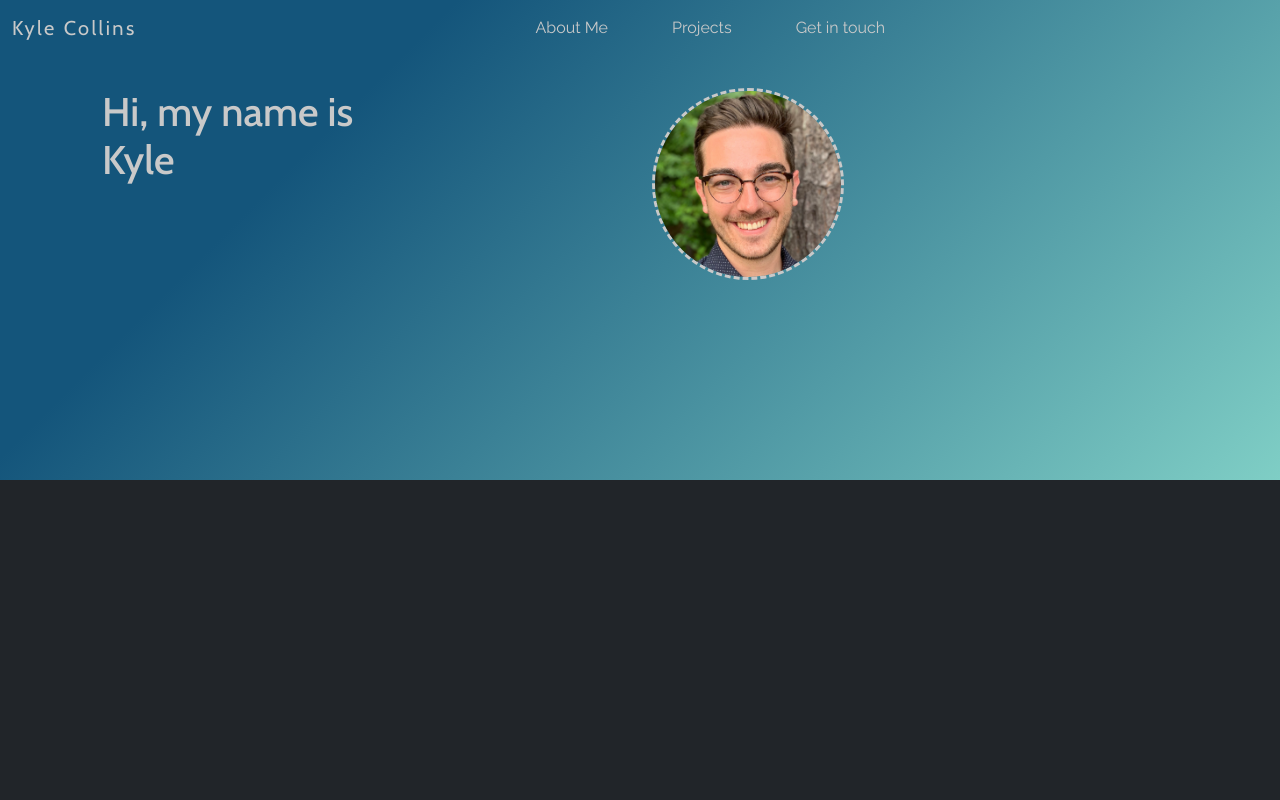
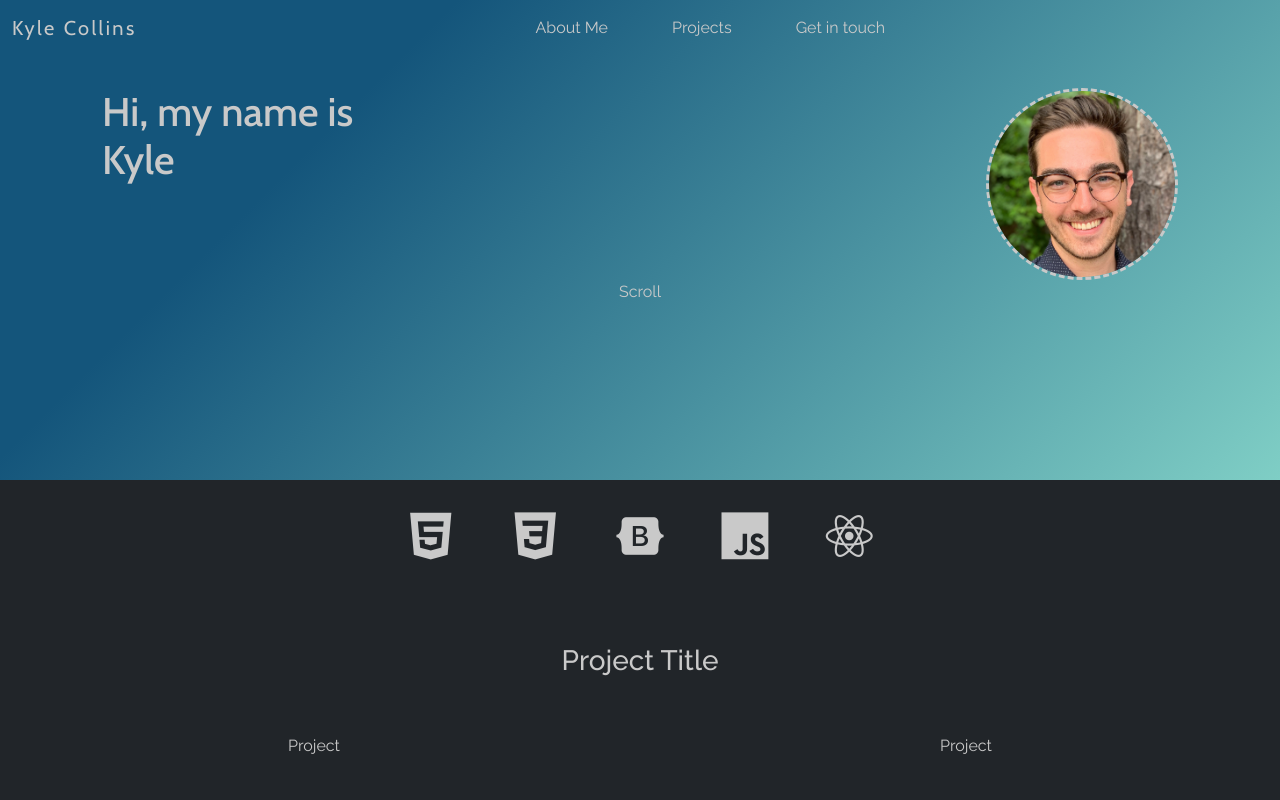
Before and after one commit to KyleCC770/Portfolio-site-2022, a plain HTML site: page index.html in a window 1280 px wide. Shown: the top 800 px of the page. Drawn offline with nearby package versions, Linux system fonts and the light colour scheme.

Commit message:
removed files

```diff
--- a/css/styles.css
+++ b/css/styles.css
@@ -50,3 +50,21 @@ body {
   border: 0.2rem dashed;
   border-radius: 50%;
 }
+
+/*scroll*/
+.scroll:link {
+  text-decoration: none;
+  color: #c9c9c9;
+}
+
+/*Technologies*/
+i {
+  font-size: 3rem;
+}
+i:hover {
+  color: #6fbcb9 !important;
+
+  transition: color 2s ease-in-out 100ms;
+  transition: all 1s ease-in-out 100ms;
+  font-size: 3.5rem;
+}
--- a/index.html
+++ b/index.html
@@ -13,6 +13,12 @@
       integrity="sha384-1BmE4kWBq78iYhFldvKuhfTAU6auU8tT94WrHftjDbrCEXSU1oBoqyl2QvZ6jIW3"
       crossorigin="anonymous"
     />
+
+    <link
+      rel="stylesheet"
+      href="https://cdn.jsdelivr.net/gh/devicons/devicon@v2.15.1/devicon.min.css"
+    />
+
     <link rel="preconnect" href="https://fonts.googleapis.com" />
     <link rel="preconnect" href="https://fonts.gstatic.com" crossorigin />
     <link
@@ -67,7 +73,7 @@
               Kyle
             </h1>
           </div>
-          <div class="col-6 d-flex justify-content-start">
+          <div class="col-6 d-flex justify-content-end">
             <img
               class="headshotImage"
               src="images/headshot.jpg"
@@ -75,6 +81,48 @@
             />
           </div>
         </div>
+        <div class="row justify-content-center">
+          <div class="col text-center" id="section04">
+            <a class="scroll" href="#practice"><span></span>Scroll</a>
+          </div>
+        </div>
+      </div>
+    </section>
+    <!--Technologies Section-->
+    <section id="technologies">
+      <div class="row justify-content-center p-4">
+        <div class="col-1 text-center p-2">
+          <i class="devicon-html5-plain"></i>
+        </div>
+        <div class="col-1 text-center p-2">
+          <i class="devicon-css3-plain"></i>
+        </div>
+        <div class="col-1 text-center p-2">
+          <i class="devicon-bootstrap-plain"></i>
+        </div>
+        <div class="col-1 text-center p-2">
+          <i class="devicon-javascript-plain"></i>
+        </div>
+        <div class="col-1 text-center p-2">
+          <i class="devicon-react-original"></i>
+        </div>
+      </div>
+    </section>
+    <section class="projects">
+      <div class="row project-title pt-5 pb-5">
+        <div class="col text-center">
+          <h3>Project Title</h3>
+        </div>
+      </div>
+      <div class="row project-cards">
+        <div class="col-md-6 text-center">Project</div>
+        <div class="col-md-6 text-center">Project</div>
+      </div>
+    </section>
+    <!--practice section-->
+    <section id="practice" style="margin-top: 1000px">
+      <div class="row mt-6">
+        <p style="font-size: 20rem">whattup</p>
       </div>
     </section>
 
```
Also changed, not shown: 1 other file.
